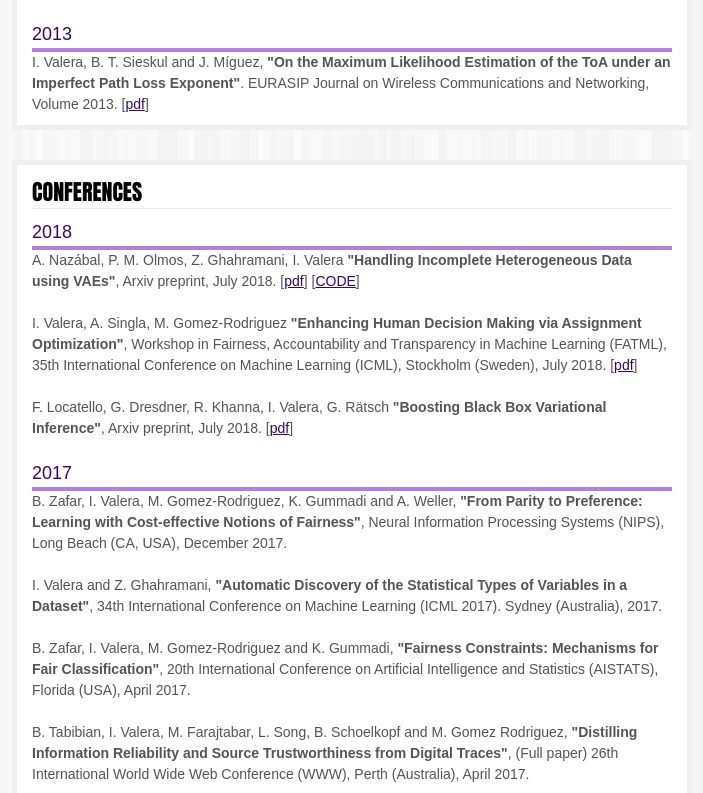
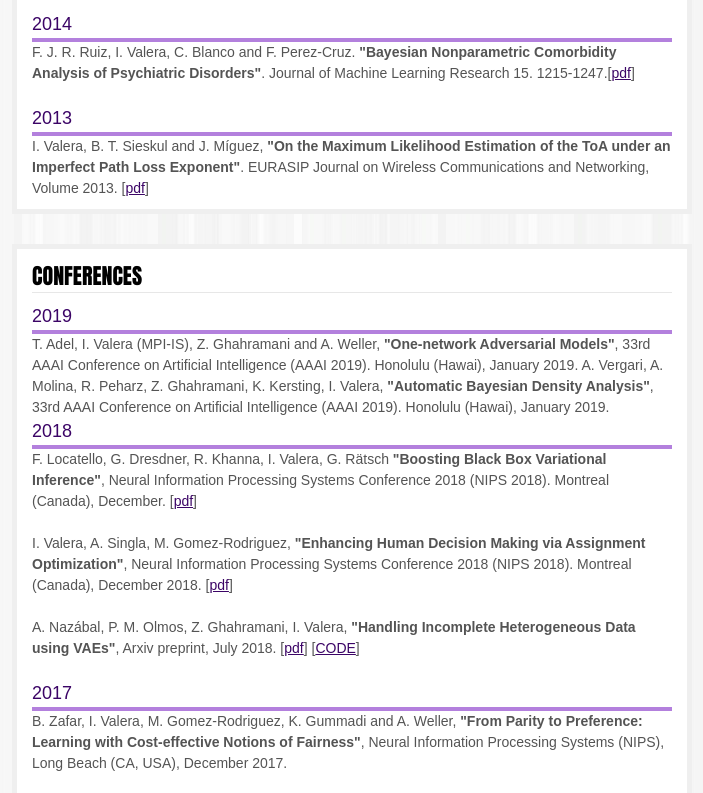
Before and after one commit to ivaleraM/ivaleraM.github.io, a plain HTML site: page publications.html in a window 1280 px wide. Shown: the part 982-1775 px from the top of the page, without its empty margins (138-841 px from the left). Drawn offline with Linux system fonts and the light colour scheme.

Commit message:
Updating publications

```diff
--- a/publications.html
+++ b/publications.html
@@ -112,6 +112,9 @@
                     <div class="post">
                         <h2 class="title">JOURNALS</h2>
 			<span class="titleYear">2018</span>
+
+                        B. Zafar, I. Valera, M. Gomez-Rodriguez and K. Gummadi, <b>"Fairness Constraints: Fairness Constraints: A Flexible Approach for Fair Classification"</b>, Accepted for publication at the Journal on Machine Learning (JMLR), 2018.</br></br>
+
 			    F. J. R. Ruiz, I. Valera, L. Svensson and F. Perez-Cruz, <b>"Infinite Factorial Finite State Machine for Blind Multiuser Channel Estimation</b>."
 			    IEEE Transactions on Cognitive Communications and Networking, vol. PP, no. 99, pp. 1-1. 2018. </br></br>
 
@@ -147,12 +150,18 @@
 				<div class="post">
 					<h2 class="title">CONFERENCES</h2>
 
-                 <span class="titleYear">2018</span>
-				  A. Nazábal, P. M. Olmos, Z. Ghahramani, I. Valera <b>"Handling Incomplete Heterogeneous Data using VAEs"</b>, Arxiv preprint, July 2018. [<a href="https://arxiv.org/abs/1807.03653" >pdf</a>]  [<a href="https://github.com/probabilistic-learning/HI-VAE" >CODE</a>]</br></br>
+                 <span class="titleYear">2019</span>
 
-                  I. Valera,  A. Singla, M. Gomez-Rodriguez <b>"Enhancing Human Decision Making via Assignment Optimization"</b>, Workshop in Fairness, Accountability and Transparency in Machine Learning (FATML), 35th International Conference on Machine Learning (ICML), Stockholm (Sweden), July 2018. [<a href="https://arxiv.org/abs/1805.10318" >pdf</a>]</br></br>
+                T. Adel, I. Valera (MPI-IS), Z. Ghahramani and A. Weller, <b>"One-network Adversarial Models"</b>,  33rd AAAI Conference on Artificial Intelligence (AAAI 2019). Honolulu (Hawai), January 2019.
 
-                   F. Locatello, G. Dresdner, R. Khanna, I. Valera, G. Rätsch <b>"Boosting Black Box Variational Inference"</b>, Arxiv preprint, July 2018. [<a href="https://arxiv.org/abs/1806.02185" >pdf</a>]</br></br>
+                A. Vergari, A. Molina, R. Peharz, Z. Ghahramani, K.  Kersting, I. Valera, <b>"Automatic Bayesian Density Analysis"</b>,  33rd AAAI Conference on Artificial Intelligence (AAAI 2019). Honolulu (Hawai), January 2019.
+
+                  <span class="titleYear">2018</span>
+                   F. Locatello, G. Dresdner, R. Khanna, I. Valera, G. Rätsch <b>"Boosting Black Box Variational Inference"</b>, Neural Information Processing Systems Conference 2018 (NIPS 2018). Montreal (Canada), December. [<a href="https://arxiv.org/abs/1806.02185" >pdf</a>]</br></br>
+
+                  I. Valera,  A. Singla, M. Gomez-Rodriguez, <b>"Enhancing Human Decision Making via Assignment Optimization"</b>, Neural Information Processing Systems Conference 2018 (NIPS 2018). Montreal (Canada), December 2018.  [<a href="https://arxiv.org/abs/1805.10318" >pdf</a>]</br></br>
+
+                  A. Nazábal, P. M. Olmos, Z. Ghahramani, I. Valera, <b>"Handling Incomplete Heterogeneous Data using VAEs"</b>, Arxiv preprint, July 2018. [<a href="https://arxiv.org/abs/1807.03653" >pdf</a>]  [<a href="https://github.com/probabilistic-learning/HI-VAE" >CODE</a>]</br></br>
 
 				 <span class="titleYear">2017</span>
                  B. Zafar, I. Valera, M. Gomez-Rodriguez,  K. Gummadi and A. Weller, <b>"From Parity to Preference: Learning with Cost-effective Notions of Fairness"</b>, Neural Information Processing Systems (NIPS), Long Beach (CA, USA), December 2017. </br></br>
```
